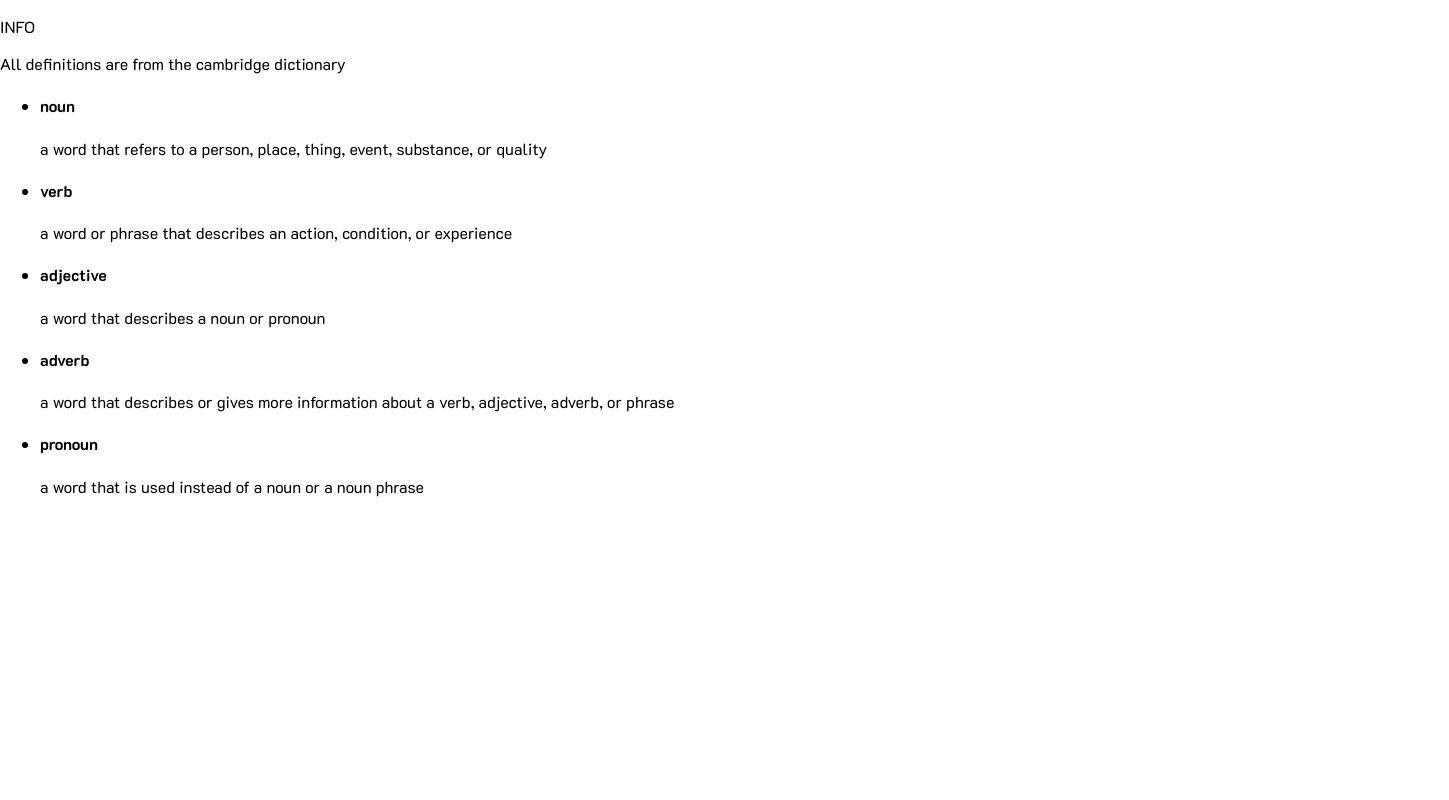
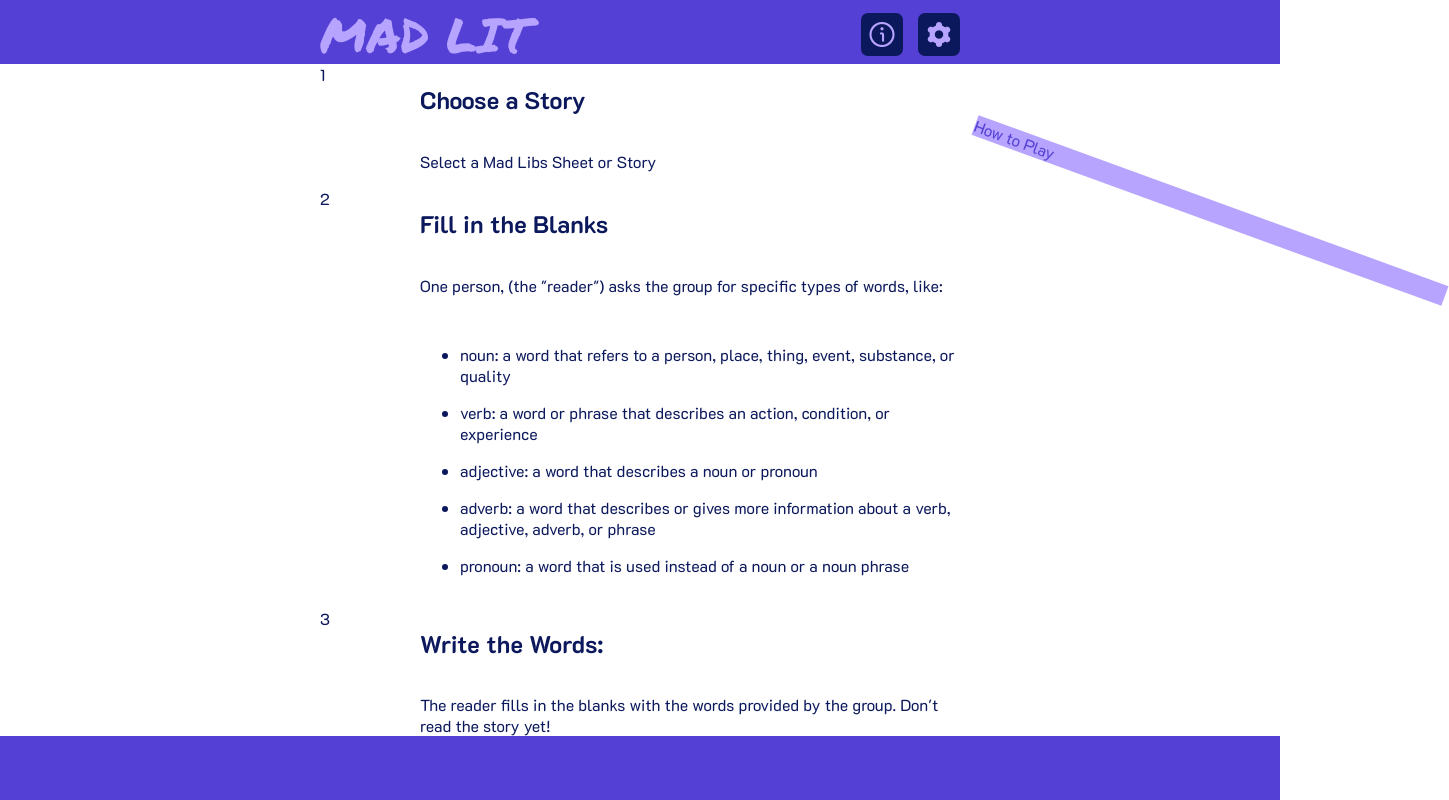
Before and after one commit to hannaqadi/madlit-web, a React (Create React App) app: page /Info in a window 1280 px wide. Shown: the whole page, 1449 px wide, since content can reach past the window. Built offline with nearby package versions, Linux system fonts and the light colour scheme.

Commit message:
styling info screen

```diff
--- a/src/Info.js
+++ b/src/Info.js
@@ -1,4 +1,7 @@
 import { useState } from 'react'
+import styles from './Info.module.css'
+import { TopBarNav } from './MadlitBars'
+import { BottomBanner } from './MadlitBars'
 
 export const PartsOfSpeech = {
   noun: 'a word that refers to a person, place, thing, event, substance, or quality',
@@ -11,17 +14,53 @@ export const PartsOfSpeech = {
 export const Info = () => {
 
   return (
-    <div>
-      <p>INFO</p>
-      <p>All definitions are from the cambridge dictionary</p>
+    <div className={styles.main}>
+      <TopBarNav />
+      <div className={styles.outerGrid}>
+        <div></div>
+        <div className={styles.mainGrid}>
+          <div>1</div>
+          <div className={styles.columnFlex}>
+            <h2>Choose a Story</h2>
+            <p>
+              Select a Mad Libs Sheet or Story
+            </p>
+          </div>
+          <div>2</div>
+          <div className={styles.columnFlex}>
+            <h2>Fill in the Blanks</h2>
+            <p>
+              One person, (the "reader") asks the group for specific types of words, like:
+            </p>
             <ul>
               {Object.entries(PartsOfSpeech).map(([key, description]) => (
                 <li key={key}>
-            <h4>{key}</h4>
-            <p>{description}</p>
+                  <p> {key}: {description}</p>
                 </li>
               ))}
             </ul>
           </div>
+          <div>3</div>
+          <div className={styles.columnFlex}>
+            <h2>Write the Words:</h2>
+            <p>
+             The reader fills in the blanks with the words provided by the group. Don't read the story yet!
+            </p>
+          </div>
+          <div>4</div>
+          <div className={styles.columnFlex}>
+            <h2>Read the Story Aloud:</h2>
+            <p>
+            Once all blanks are filled, the reader reads the completed story aloud.
+            Everyone can laugh at the funny and unexpected results!
+            </p>
+          </div>
+        </div>
+        <div className={styles.sideBannerContainer}>
+          <div className={styles.sideBanner}>How to Play</div>
+        </div>
+      </div>
+      <BottomBanner />
+    </div>
   )
 }
--- a/src/Info.module.css
+++ b/src/Info.module.css
@@ -0,0 +1,41 @@
+
+.main {
+  display: flex;
+  flex-direction: column;
+  width: 100vw;
+  height: 100vh;
+  overflow: hidden;
+  flex-grow: 0;
+  flex-shrink: 0;
+}
+
+.outerGrid {
+  display: grid;
+  grid-template-columns: 1fr 2fr 1fr;
+  overflow: hidden;
+  height: 100%;
+}
+
+.mainGrid{
+  color: #0C185C;
+  display:grid;
+  grid-template-columns: 100px 1fr;
+  grid-template-rows: auto auto auto auto;
+}
+
+.columnFlex{
+  display: flex;
+  flex-direction: column;
+}
+.sideBannerContainer{
+overflow: hidden;
+}
+.sideBanner{
+
+  position:absolute;
+  top:200px;
+  width:500px;
+  background-color: #B6A4FF;
+  color: #5440D5;
+  transform: rotatez(20deg);
+}
```
Lines whose indentation alone changed are shown as unchanged.
